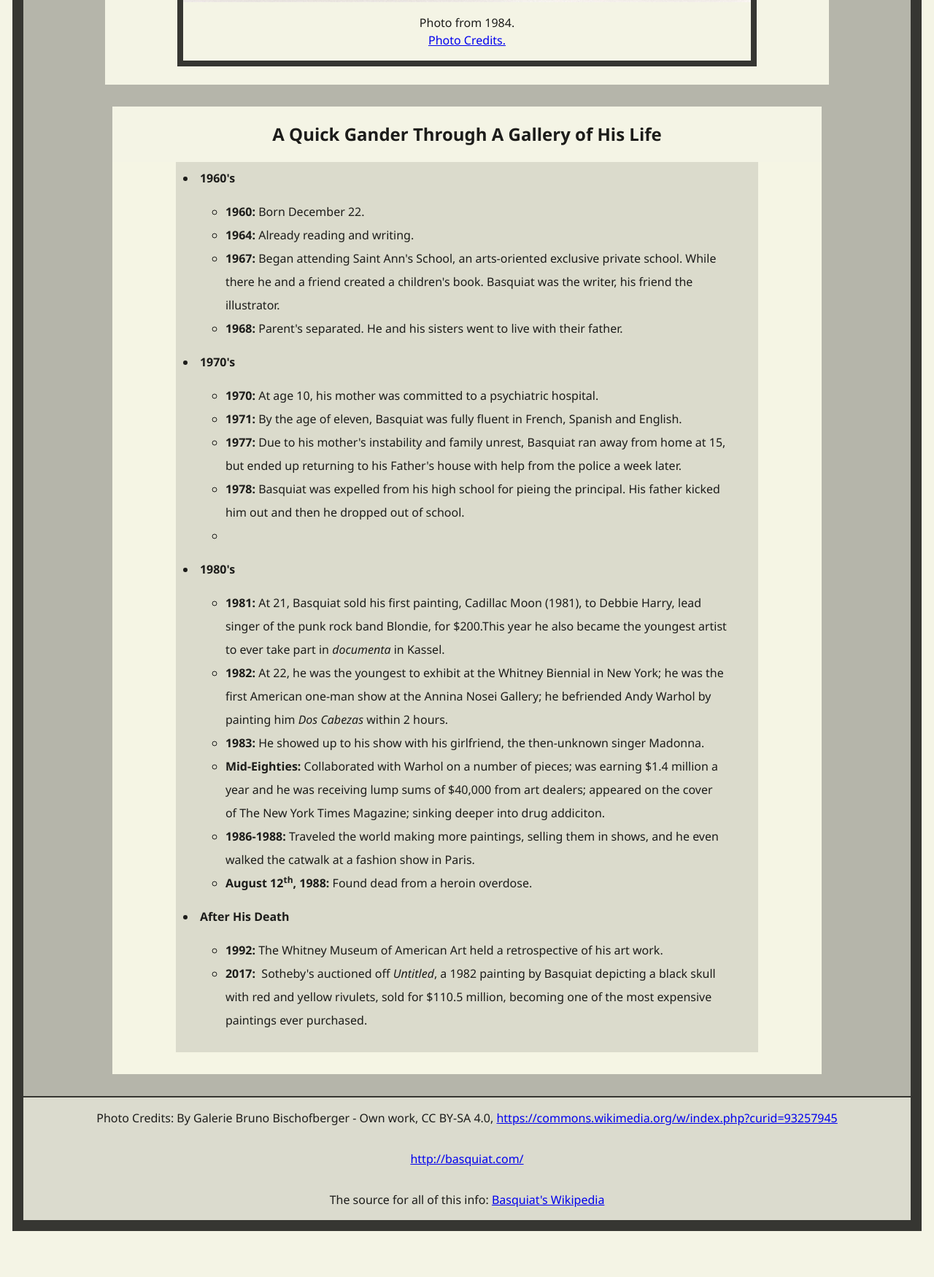
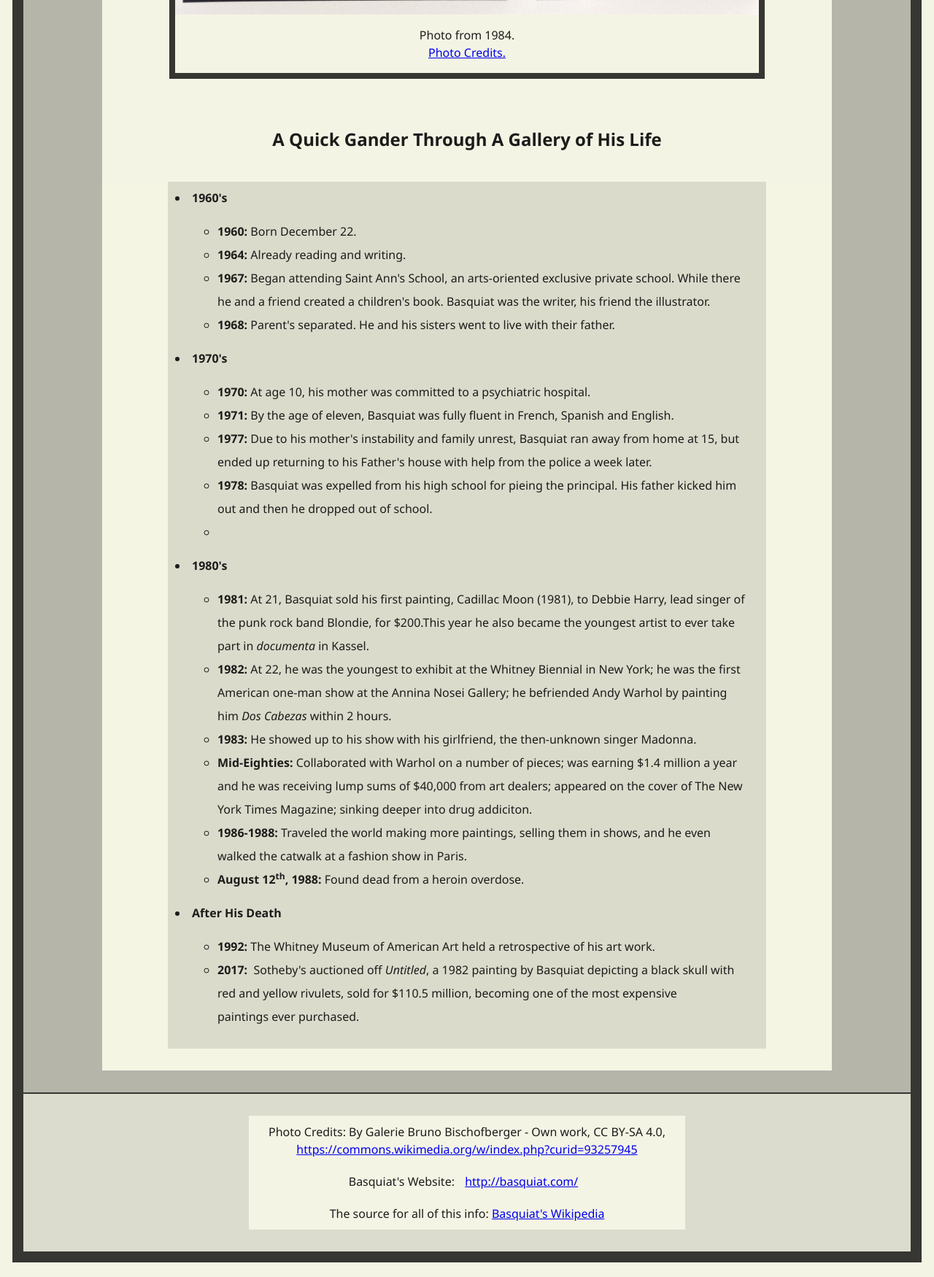
Before and after one commit to chrissoncrant/Tribute-Page, a plain HTML site: page index.html in a window 1280 px wide. Shown: the part 871-2621 px from the top of the page at 73% size. Before the commit the page ends 2578 px from the top, so only its background shows below. Drawn offline with nearby package versions, Linux system fonts and the light colour scheme.

Commit message:
adjusted main container spacing and adjusted the styling in the footer

```diff
--- a/index.html
+++ b/index.html
@@ -93,7 +93,7 @@
       </section>
       <footer>
         <p id="credits" class="credits">Photo Credits: By Galerie Bruno Bischofberger - Own work, CC BY-SA 4.0, <a href="https://commons.wikimedia.org/w/index.php?curid=93257945" target="_blank">https://commons.wikimedia.org/w/index.php?curid=93257945</a></p>
-        <p class="credits"><a href="http://basquiat.com/"  class="credits" target="_blank">http://basquiat.com/</a></p>
+        <p class="credits">Basquiat's Website: <a href="http://basquiat.com/"  class="credits" target="_blank">http://basquiat.com/</a></p>
         <p class="credits">The source for all of this info: <a id="tribute-link" href="https://en.wikipedia.org/wiki/Jean-Michel_Basquiat"  target="_blank">Basquiat's Wikipedia</a></p>
       </footer>
 
--- a/style.css
+++ b/style.css
@@ -40,11 +40,17 @@ header {
     background-color: #DBDBCE;
 }
 
+figure {
+    width: 100rem;
+    margin: auto;
+
+}
+
 #img-div {
     border: 0px solid red;
-    width: 80%;
+    width: 100rem;
     margin: auto;
-    padding: 25px 10px;
+    padding: 25px 0px;
     display: flex;
     flex-direction: column;
     align-items: center;
@@ -68,7 +74,7 @@ header {
 }
 
 section {
-    width: 80%;
+    width: 100rem;
     margin: auto;
     margin-bottom: 3rem;
     background-color: #F5F5E4;
@@ -76,9 +82,10 @@ section {
 }
 
 h2 {
-    margin: 3rem auto;
+    margin: 0rem auto;
     margin-bottom: 0rem;
-    padding: 2rem 12rem;
+    padding: 4rem 12rem;
+
     background-color: #F4F4E5;
     border: 0px solid #75756E;
 }
@@ -94,7 +101,7 @@ h2 {
 }
 
 .inner-list {
-    border: 0px solid black;
+    border: 0px solid #363632;
     list-style-position: outside;
     margin: 18px;
     line-height: 2em;
@@ -105,10 +112,16 @@ footer {
     display: flex;
     flex-direction: column;
     background-color: #DBDBCE;
+    padding: 3rem;
     border-top: 2px solid #363632;
+
 }
 
 .credits {
-    border: 0px solid black;
-    margin: 1em;
+    border: 0px solid #363632;
+    margin: 0em auto;
+    width: 50%;
+    background-color: #F4F4E5;
+    padding: 1rem;
+
 }
```
